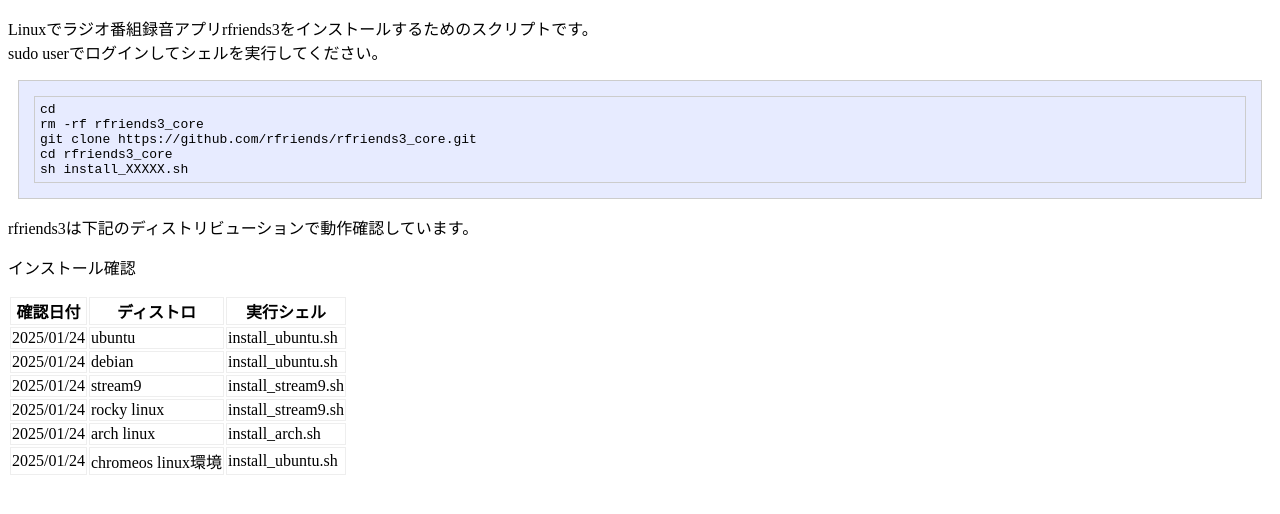
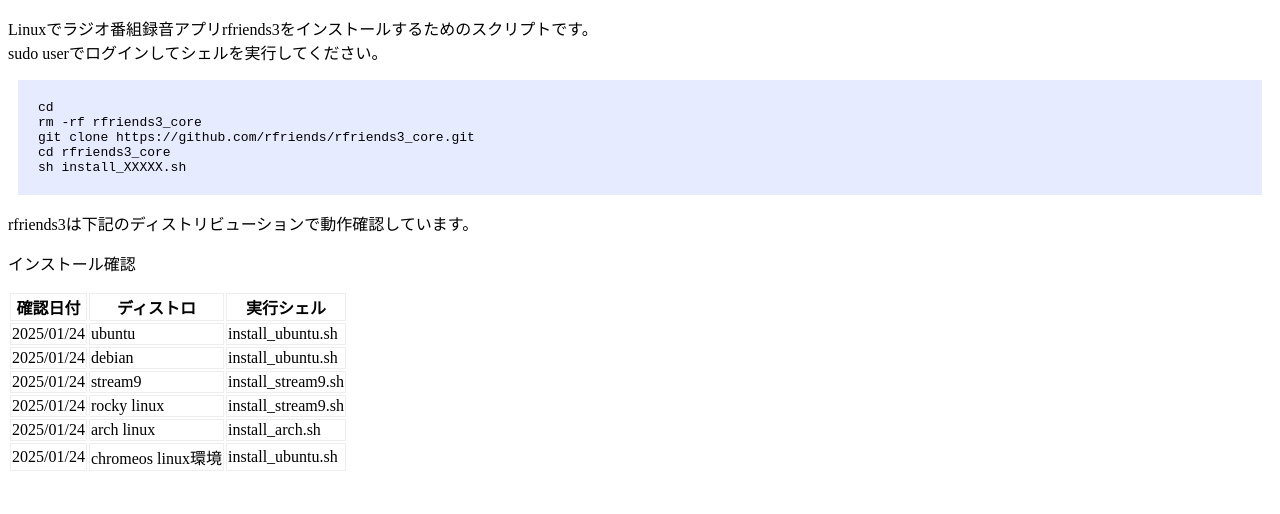
Before and after one commit to rfriends/rfriends, a Jekyll site: the page built from distro/ubuntu.md, in a window 1280 px wide. Shown: the top 514 px of the page. Built offline with Jekyll 4.4.1, drawn with Linux system fonts in a browser that asks for light colours; Markdown is read by kramdown in place of the engine named in the settings.

Commit message:
Update default.html

```diff
--- a/_layouts/default.html
+++ b/_layouts/default.html
@@ -10,7 +10,7 @@
         }
       }
         .highlight {
-border:1px solid #ccc;
+#border:1px solid #ccc;
 padding:5px;
 margin:10px;
 background-color:#e7ebff;
```
